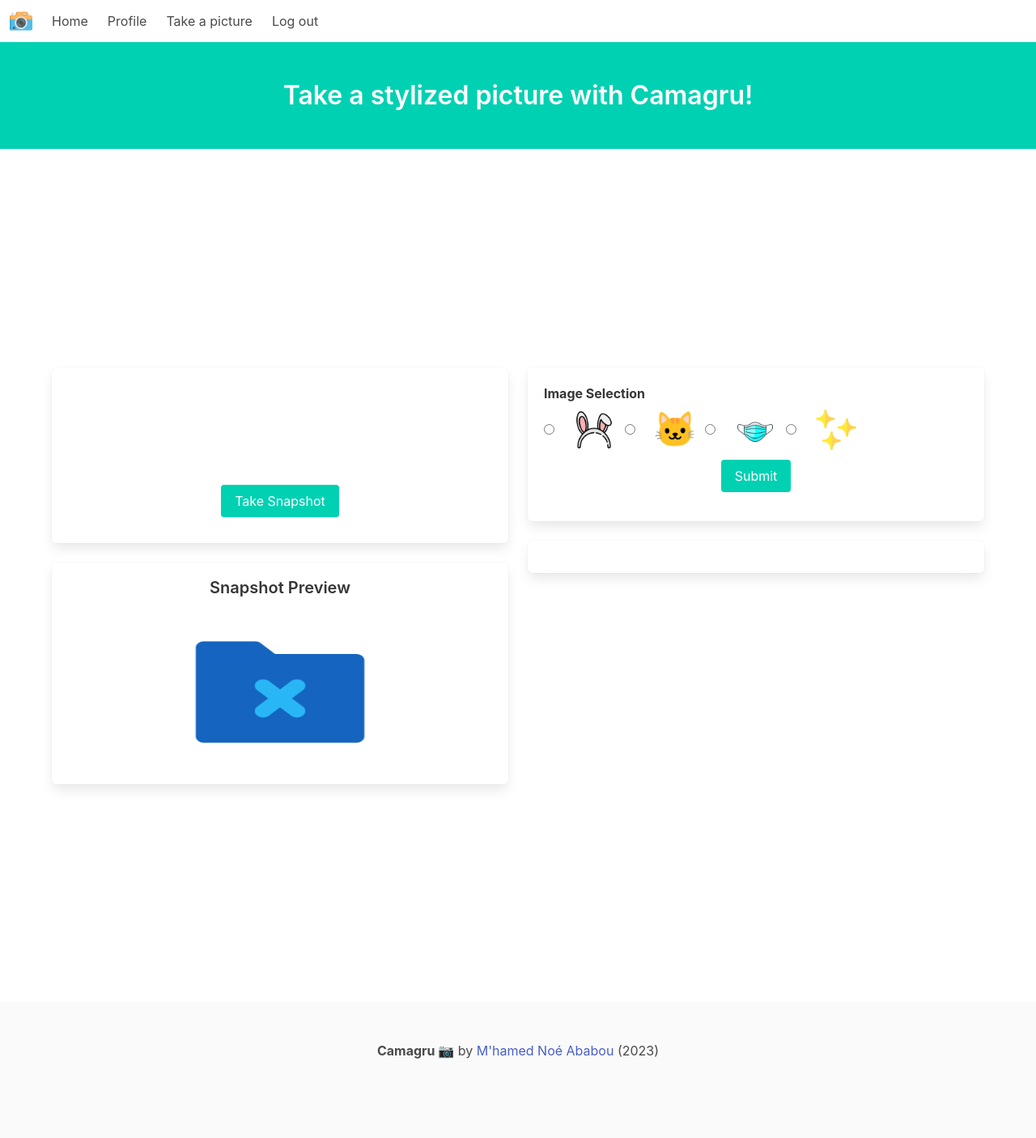
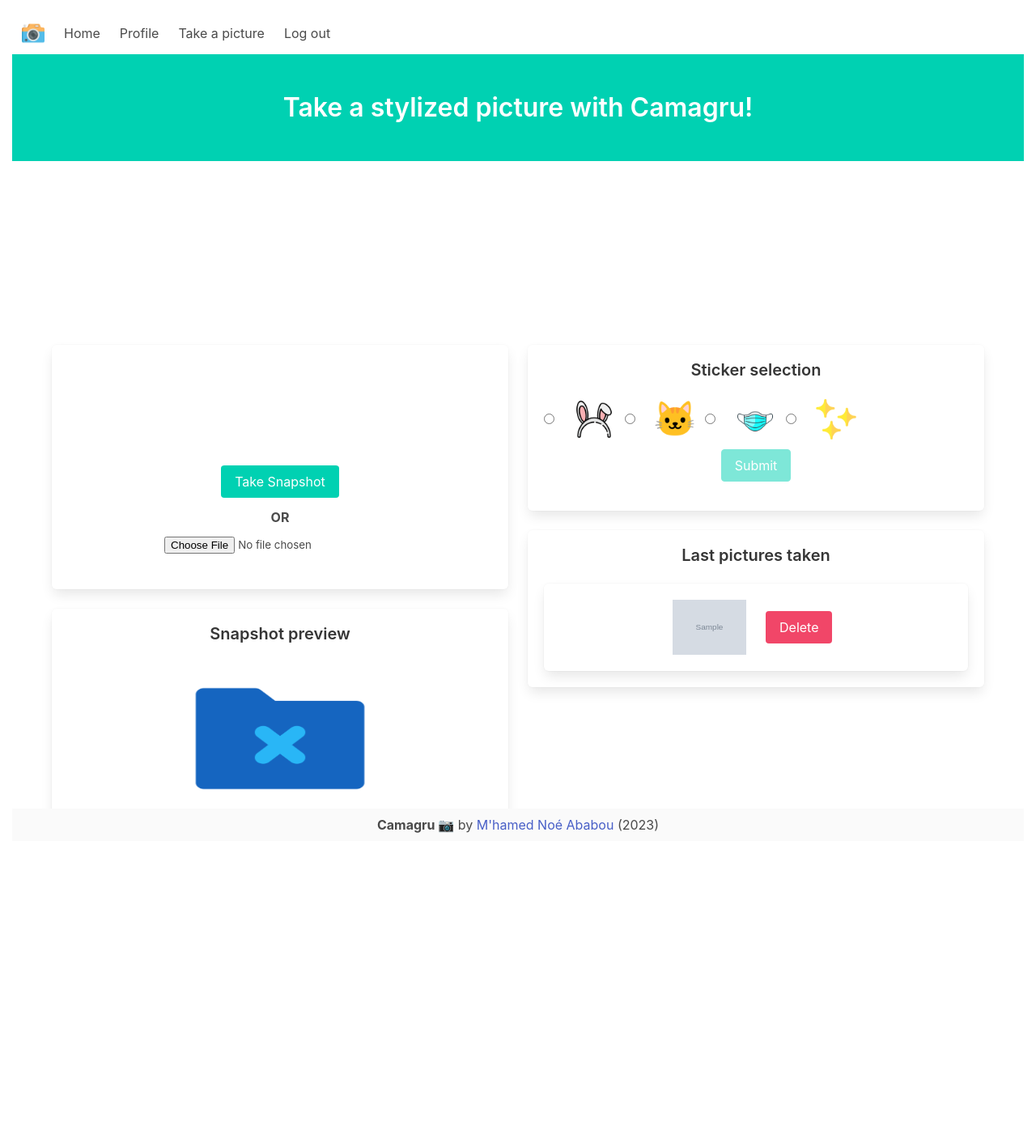
Before and after one commit to ababoum/42_camagru, a PHP site: page /phpmailer/index.php?action=webcam in a window 1280 px wide. Shown: the whole page at 81% size. After the commit the page ends 1029 px from the top, so only its background shows below. Run offline with PHP 8.4, Linux system fonts and the light colour scheme; the visitor is signed in with stand-in values (Sample User, id 1); data comes from the database, SQL or seed files in the repository; tables that the repository leaves empty hold one stand-in row (values such as "Sample post"); grey boxes marked "Sample" are stand-in pictures; some libraries are stand-ins or nearby versions.

Commit message:
features: * add email notifications checkbox in user profile * add post deletion * add image upload

```diff
--- a/srcs/requirements/database/init/create-db.sql
+++ b/srcs/requirements/database/init/create-db.sql
@@ -15,7 +15,8 @@ CREATE TABLE users (
   activation_expiration DATETIME NOT NULL,
   activated_at DATETIME NOT NULL DEFAULT CURRENT_TIMESTAMP,
   creation_date DATETIME NOT NULL DEFAULT CURRENT_TIMESTAMP,
-  update_date DATETIME NOT NULL DEFAULT CURRENT_TIMESTAMP ON UPDATE CURRENT_TIMESTAMP
+  update_date DATETIME NOT NULL DEFAULT CURRENT_TIMESTAMP ON UPDATE CURRENT_TIMESTAMP,
+  accept_notifications tinyint(1) NOT NULL DEFAULT 1
 );
 
 DROP TABLE IF EXISTS password_resets;
--- a/srcs/requirements/php/website/index.php
+++ b/srcs/requirements/php/website/index.php
@@ -116,6 +116,15 @@ try {
                 $id = $_SESSION['id'] ?? "";
                 (new Profile())->update_user($id, $username, $email, $password, $re_password);
             }
+            else if ($_GET['action'] === 'update_email_notifications') {
+                if (isset($_GET['value'])) {
+                    $value = $_GET['value'];
+                    $user_id = $_SESSION['id'];
+                    (new Profile())->update_email_notifications($user_id, $value);
+                } else {
+                    throw new Exception('No value sent');
+                }
+            }
             // COMMENT RELATED ROUTES
             elseif ($_GET['action'] === 'addComment') {
                 if (isset($_GET['id']) && $_GET['id'] > 0) {
@@ -165,6 +174,18 @@ try {
                     throw new Exception("No image or filter sent.");
                 }
             }
+            // POSTS RELATED ROUTES
+            else if ($_GET['action'] === 'delete_post') {
+                if (isset($_GET['id']) && isset($_GET['source'])) {
+                    if ($_GET['source'] === 'cam') {
+                        $source = 'cam';
+                    } else if ($_GET['source'] === 'home') {
+                        $source = 'home';
+                    }
+                    $post_id = $_GET['id'];
+                    (new Post())->delete_post($post_id, $source);
+                }
+            }
             // UNDEFINED ROUTE
             else {
                 throw new Exception("The page requested doesn't exist.");
--- a/srcs/requirements/php/website/src/controllers/comment/add.php
+++ b/srcs/requirements/php/website/src/controllers/comment/add.php
@@ -23,7 +23,7 @@ class AddComment
 
         $commentRepository = new CommentRepository();
         $commentRepository->connection = new DatabaseConnection();
-        $success = $commentRepository->createComment($post, $author, $comment);
+        $success = $commentRepository->create_comment($post, $author, $comment);
         if (!$success) {
             throw new \Exception('The comment cannot be added.');
         } else {
--- a/srcs/requirements/php/website/src/controllers/login.php
+++ b/srcs/requirements/php/website/src/controllers/login.php
@@ -118,6 +118,7 @@ class Login
         $_SESSION['id'] = $user->id;
         $_SESSION['email'] = $user->email;
         $_SESSION['active'] = $user->active;
+        $_SESSION['accept_notifications'] = $user->accept_notifications;
 
         header('Location: index.php');
     }
--- a/srcs/requirements/php/website/src/controllers/post.php
+++ b/srcs/requirements/php/website/src/controllers/post.php
@@ -5,14 +5,16 @@ namespace Application\Controllers\Post;
 require_once('src/lib/database.php');
 require_once('src/model/comment.php');
 require_once('src/model/post.php');
+require_once('src/model/like.php');
 
 use Application\Lib\Database\DatabaseConnection;
 use Application\Model\Comment\CommentRepository;
 use Application\Model\Post\PostRepository;
+use Application\Model\Like\LikeRepository;
 
 class Post
 {
-    public function execute(string $id)
+    public function execute(string $id): void
     {
         $connection = new DatabaseConnection();
 
@@ -22,8 +24,31 @@ class Post
 
         $commentRepository = new CommentRepository();
         $commentRepository->connection = $connection;
-        $comments = $commentRepository->getComments($id);
+        $comments = $commentRepository->get_comments($id);
 
         require('templates/post.php');
     }
+
+    public function delete_post(string $post_id, string $source): void
+    {
+        $connection = new DatabaseConnection();
+
+        $postRepository = new PostRepository();
+        $postRepository->connection = $connection;
+        $postRepository->delete_post($post_id, $source);
+
+        $commentRepository = new CommentRepository();
+        $commentRepository->connection = $connection;
+        $commentRepository->delete_comments($post_id);
+
+        $likeRepository = new LikeRepository();
+        $likeRepository->connection = $connection;
+        $likeRepository->delete_likes($post_id);
+
+        if ($source == 'cam') {
+            header('Location: index.php?action=webcam');
+        } else {
+            header('Location: index.php');
+        }
+    }
 }
--- a/srcs/requirements/php/website/src/controllers/profile.php
+++ b/srcs/requirements/php/website/src/controllers/profile.php
@@ -18,6 +18,7 @@ class Profile
         $user->username = $_SESSION['username'];
         $user->email = $_SESSION['email'];
         $user->active = $_SESSION['active'];
+        $user->accept_notifications = $_SESSION['accept_notifications'];
 
         require('templates/profile.php');
     }
@@ -50,4 +51,20 @@ class Profile
 
         header('Location: index.php?action=profile');
     }
+
+    public function update_email_notifications(string $user_id, int $accept_notifications)
+    {
+        $userRepository = new UserRepository();
+        $userRepository->connection = new DatabaseConnection();
+
+        if ($accept_notifications !== 1 && $accept_notifications !== 0) {
+            throw new \Exception('Invalid value for email notifications.');
+        }
+        $userRepository->update_email_notifications($user_id, $accept_notifications);
+
+        $_SESSION['accept_notifications'] = $accept_notifications;
+
+        header('Location: index.php?action=profile');
+
+    }
 }
--- a/srcs/requirements/php/website/src/controllers/signup.php
+++ b/srcs/requirements/php/website/src/controllers/signup.php
@@ -29,6 +29,7 @@ class Signup
         $_SESSION['id'] = $user->id;
         $_SESSION['email'] = $user->email;
         $_SESSION['active'] = $user->active;
+        $_SESSION['accept_notifications'] = $user->accept_notifications;
 
         $_SESSION['info'] = 'Your account has been created successfully! You are now logged in.
         <b>You still need to verify your email address. Please check your inbox.</b>';
--- a/srcs/requirements/php/website/src/controllers/webcam.php
+++ b/srcs/requirements/php/website/src/controllers/webcam.php
@@ -24,7 +24,7 @@ class Webcam
         $postRepository = new PostRepository();
         $postRepository->connection = new DatabaseConnection();
 
-        $posts = $postRepository->get_posts_by_user_id($_SESSION['user_id']);
+        $posts = $postRepository->get_posts_by_user_id($_SESSION['id']);
 
         require('templates/webcam.php');
     }
@@ -35,6 +35,15 @@ class Webcam
         $img = base64_decode($img);
         if ($img === false)
             throw new \Exception('Error while decoding image (snapshot)');
+        // Check if the image is less than 5MB
+        if (strlen($img) > 5000000)
+            throw new \Exception('Image is too big (snapshot)');
+        // Check if the image is a valid image
+        $f = finfo_open();
+        $mime_type = finfo_buffer($f, $img, FILEINFO_MIME_TYPE);
+        if ($mime_type !== 'image/png')
+            throw new \Exception('Image is not a valid image (snapshot)');
+        // Generate a GD image
         $img = imagecreatefromstring($img);
         if ($img === false)
             throw new \Exception('Error while creating image from string (snapshot)');
@@ -50,7 +59,7 @@ class Webcam
         $new_img_name = uniqid() . '.png';
         $new_img_path = 'uploads/' . $new_img_name;
 
-        if ( ImgTools::super_impose($img, $filter, $new_img_path) === false)
+        if (ImgTools::super_impose($img, $filter, $new_img_path) === false)
             throw new \Exception('Error while superimposing image');
 
         $postRepository->save_post($new_img_path, $user_id);
--- a/srcs/requirements/php/website/src/model/comment.php
+++ b/srcs/requirements/php/website/src/model/comment.php
@@ -19,7 +19,7 @@ class CommentRepository
 {
     public DatabaseConnection $connection;
 
-    public function getComments(string $post): array
+    public function get_comments(string $post): array
     {
         $statement = $this->connection->getConnection()->prepare(
             "SELECT c.id, u.username AS author, comment, DATE_FORMAT(creation_date, '%d/%M/%Y at %Hh%imin%ss') AS creation_date, post_id FROM comments c LEFT JOIN users u ON c.user_id = u.id WHERE post_id = ? ORDER BY creation_date DESC"
@@ -41,7 +41,7 @@ class CommentRepository
         return $comments;
     }
 
-    public function getComment(string $id): ?Comment
+    public function get_comment(string $id): ?Comment
     {
         $statement = $this->connection->getConnection()->prepare(
             "SELECT c.id, u.username AS author, comment, DATE_FORMAT(creation_date, '%d/%M/%Y at %Hh%imin%ss') AS creation_date, post_id FROM comments c LEFT JOIN users u ON c.user_id = u.id WHERE c.id = ?"
@@ -63,7 +63,7 @@ class CommentRepository
         return $comment;
     }
 
-    public function createComment(string $post, string $author, string $comment): bool
+    public function create_comment(string $post, string $author, string $comment): bool
     {
         $statement = $this->connection->getConnection()->prepare(
             'INSERT INTO comments(post_id, author, comment, comment_date) VALUES(?, ?, ?, NOW())'
@@ -72,4 +72,12 @@ class CommentRepository
 
         return ($affectedLines > 0);
     }
+
+    public function delete_comments(string $post_id): void
+    {
+        $statement = $this->connection->getConnection()->prepare(
+            'DELETE FROM comments WHERE post_id = ?'
+        );
+        $statement->execute([$post_id]);
+    }
 }
--- /dev/null
+++ b/srcs/requirements/php/website/src/model/like.php
@@ -0,0 +1,37 @@
+<?php
+
+namespace Application\Model\Like;
+
+require_once('src/lib/database.php');
+
+use Application\Lib\Database\DatabaseConnection;
+
+class Like
+{
+    public string $id;
+    public string $liker;
+    public string $creationDate;
+    public string $post_id;
+}
+
+class LikeRepository
+{
+    public DatabaseConnection $connection;
+
+    public function add_like(string $post_id, string $liker_id): bool
+    {
+        $statement = $this->connection->getConnection()->prepare(
+            "INSERT INTO likes (post_id, liker_id) VALUES (?, ?)"
+        );
+
+        return $statement->execute([$post_id, $liker_id]);
+    }
+
+    public function delete_likes(string $post_id): void
+    {
+        $statement = $this->connection->getConnection()->prepare(
+            "DELETE FROM likes WHERE post_id = ?"
+        );
+        $statement->execute([$post_id]);
+    }
+}
--- a/srcs/requirements/php/website/src/model/post.php
+++ b/srcs/requirements/php/website/src/model/post.php
@@ -39,7 +39,7 @@ class PostRepository
     {
         // Returns the 5 most recent posts
         $statement = $this->connection->getConnection()->query(
-            "SELECT id, title, image_path, DATE_FORMAT(creation_date, '%d/%M/%Y at %Hh%imin%ss') AS creation_date FROM posts ORDER BY creation_date DESC LIMIT 0, 5"
+            "SELECT id, title, image_path, DATE_FORMAT(creation_date, '%d-%M-%Y at %Hh%imin%ss') AS creation_date FROM posts ORDER BY creation_date DESC LIMIT 0, 5"
         );
         $posts = [];
         while (($row = $statement->fetch())) {
@@ -69,7 +69,7 @@ class PostRepository
         // Returns the 5 posts of the page, with the number of likes
         $statement = $this->connection->getConnection()->prepare(
             "SELECT posts.id, posts.title, posts.image_path,
-                DATE_FORMAT(posts.creation_date, '%d/%M/%Y at %Hh%imin%ss') AS creation_date,
+                DATE_FORMAT(posts.creation_date, '%d-%M-%Y at %Hh%imin%ss') AS creation_date,
                 COUNT(likes.id) AS number_of_likes
             FROM posts
             LEFT JOIN likes ON posts.id = likes.post_id
@@ -105,7 +105,10 @@ class PostRepository
     public function get_posts_by_user_id(string $user_id): array
     {
         $statement = $this->connection->getConnection()->prepare(
-            "SELECT id, title, image_path, DATE_FORMAT(creation_date, '%d/%M/%Y at %Hh%imin%ss') AS creation_date FROM posts WHERE user_id = ? ORDER BY creation_date DESC"
+            "SELECT id, title, image_path, DATE_FORMAT(creation_date, '%d-%M-%Y at %Hh%imin%ss') AS creation_date
+            FROM posts
+            WHERE user_id = ?
+            ORDER BY creation_date DESC"
         );
         $statement->execute([$user_id]);
 
@@ -122,4 +125,12 @@ class PostRepository
 
         return $posts;
     }
+
+    public function delete_post(string $post_id): void
+    {
+        $statement = $this->connection->getConnection()->prepare(
+            "DELETE FROM posts WHERE id = ?"
+        );
+        $statement->execute([$post_id]);
+    }
 }
--- a/srcs/requirements/php/website/style.css
+++ b/srcs/requirements/php/website/style.css
@@ -1,3 +1,4 @@
+body,
 html {
     height: 100%;
 }
@@ -6,8 +7,18 @@ body {
     display: flex;
     flex-direction: column;
     min-height: 100vh;
+    padding: 15px;
 }
 
 .hero.is-fullheight {
     flex: 1;
 }
+
+#page-content {
+    flex: 1;
+    overflow-y: auto;
+}
+
+.footer {
+    padding: 0.5rem;
+}
--- a/srcs/requirements/php/website/templates/footer.php
+++ b/srcs/requirements/php/website/templates/footer.php
@@ -1,7 +1,3 @@
-<footer class="footer">
-    <div class="content has-text-centered mt-auto">
-        <p>
-            <b>Camagru 📷</b> by <a href="https://github.com/ababoum">M'hamed Noé Ababou</a> (2023)
-        </p>
-    </div>
+<footer class="footer has-text-centered mt-auto">
+    <b>Camagru 📷</b> by <a href="https://github.com/ababoum">M'hamed Noé Ababou</a> (2023)
 </footer>
--- a/srcs/requirements/php/website/templates/layout.php
+++ b/srcs/requirements/php/website/templates/layout.php
@@ -1,7 +1,6 @@
 <!DOCTYPE html>
-<html>
 
-<head>
+
 <meta charset="utf-8" />
 <title>
     <?= $title ?>
@@ -10,8 +9,6 @@
 <link rel="stylesheet" href="style.css">
 </head>
 
-<body>
+<div id="page-content">
     <?= $content ?>
-</body>
-
-</html>
+</div>
--- a/srcs/requirements/php/website/templates/webcam.php
+++ b/srcs/requirements/php/website/templates/webcam.php
@@ -20,12 +20,20 @@
                         <div class="columns is-centered">
                             <div class="column is-half">
                                 <!-- Webcam preview container -->
-                        <div id="webcamPreviewContainer">
+                                <div id="webcamPreviewContainer" class="mb-1">
                                     <video id="webcamPreviewVideo" width="100%" height="auto" autoplay playsinline></video>
                                 </div>
-                        <div class="field is-grouped is-grouped-centered">
-                            <div class="control">
+                                <div class="columns is-centered is-vcentered">
+                                    <div class="column is-flex is-justify-content-center">
                                         <button id="takeSnapshotButton" class="button is-primary">Take Snapshot</button>
+                                    </div>
+                                </div>
+                                <div class="columns is-centered is-vcentered">
+                                    <b class="has-text-centered">OR</b>
+                                </div>
+                                <div class="columns is-centered is-vcentered">
+                                    <div class="column is-flex is-justify-content-center">
+                                        <input type="file" id="imageUpload" accept="image/png" onchange="previewImage(event);updateImageInput(event)">
                                     </div>
                                 </div>
                                 <canvas id="snapshotCanvas" style="display: none;"></canvas>
@@ -35,7 +43,7 @@
                     <!-- Snapshot Preview -->
                     <div class="box">
                         <div id="snapshotPreviewContainer" class="has-text-centered">
-                            <h3 class="title is-5">Snapshot Preview</h3>
+                            <h3 class="title is-5 has-text-centered">Snapshot preview</h3>
                             <div class="columns is-centered">
                                 <div class="column is-half">
                                     <figure class="image is-4by3">
@@ -51,17 +59,17 @@
                     <div class="box">
                         <form id="myForm" action="index.php?action=save_shot" method="POST" enctype="multipart/form-data">
                             <div class="field">
-                                <label class="label">Image Selection</label>
+                                <h3 class="title is-5 has-text-centered">Sticker selection</h3>
                                 <div class="control">
                                     <div class="image-list">
                                         <?php foreach ($stickers as $sticker) { ?>
-                                            <label class="radio image-item">
+                                            <label class="radio image-item" onclick="enableSubmit()">
                                                 <div class="columns is-vcentered">
                                                     <div class="column is-narrow">
                                                         <input type="radio" name="selectedSticker" value="<?= $sticker->image_path ?>" required>
                                                     </div>
                                                     <div class="column">
-                                                        <img width="50" height="50" src="<?= $sticker->image_path; ?>" alt="<?= $sticker->title; ?>" class="image" onclick="selectImage('<?= $sticker->image_path; ?>')">
+                                                        <img width="50" height="50" src="<?= $sticker->image_path; ?>" alt="<?= $sticker->title; ?>" class="image">
                                                     </div>
                                                 </div>
                                             </label>
@@ -71,7 +79,7 @@
                             </div>
                             <div class="field is-grouped is-grouped-centered">
                                 <div class="control">
-                                    <button type="submit" class="button is-primary">Submit</button>
+                                    <button type="submit" class="button is-primary" id="submitButton" disabled>Submit</button>
                                 </div>
                             </div>
                             <input id="webcamImage" type="hidden" name="webcamImage" required>
@@ -79,7 +87,22 @@
                     </div>
                     <!-- PREVIEW OF POSTS -->
                     <div class="box">
-                        <!-- TO DO -->
+                        <h3 class="title is-5 has-text-centered">Last pictures taken</h3>
+                        <?php if (empty($posts)) { ?>
+                            <p class="has-text-centered">No posts available.</p>
+                        <?php } ?>
+                        <?php foreach ($posts as $post) { ?>
+                            <div class="box is-flex is-justify-content-center">
+                                <div class="columns is-vcentered">
+                                    <div class="column">
+                                        <img src="<?= $post->image_path; ?>" alt="<?= $post->title; ?>" width="100" height="auto" />
+                                    </div>
+                                    <div class="column">
+                                        <button class="button is-danger" onclick="window.location.href='index.php?action=delete_post&id=<?= $post->id; ?>&source=cam'">Delete</button>
+                                    </div>
+                                </div>
+                            </div>
+                        <?php } ?>
                     </div>
                 </div>
             </div>
@@ -88,15 +111,12 @@
 </section>
 
 
-
 <script>
-    // JavaScript function to handle image selection
-    function selectImage(imageUrl) {
-        // Set the selected image value in the form input
-        document.getElementById('selectedImage').value = imageUrl;
+    function enableSubmit() {
+        document.getElementById('submitButton').disabled = false;
     }
 
-    // JavaScript function to handle webcam preview and snapshot
+    // Handle webcam preview and snapshot
     document.addEventListener('DOMContentLoaded', function() {
         var video = document.getElementById('webcamPreviewVideo');
         var canvas = document.getElementById('snapshotCanvas');
@@ -136,6 +156,35 @@
             console.log('Snapshot size: ' + canvas.width + 'x' + canvas.height);
         });
     });
+
+    // Handle preview fir uploaded images
+    function previewImage(event) {
+        const input = event.target;
+        const snapshotPreviewImage = document.getElementById('snapshotPreviewImage');
+
+        if (input.files && input.files[0]) {
+            const reader = new FileReader();
+
+            reader.onload = function(e) {
+                snapshotPreviewImage.src = e.target.result;
+                snapshotPreviewImage.style.display = 'block';
+            };
+
+            reader.readAsDataURL(input.files[0]);
+        }
+    }
+
+    // Handle update of image input
+    function updateImageInput(event) {
+        const fileInput = event.target;
+        const file = fileInput.files[0];
+
+        const reader = new FileReader();
+        reader.onload = function() {
+            document.getElementById('webcamImage').value = reader.result;
+        };
+        reader.readAsDataURL(file);
+    }
 </script>
 
 
```
Also changed, not shown: srcs/requirements/php/website/src/model/user.php (+27 -3 lines), srcs/requirements/php/website/templates/profile.php (+24 -4 lines). Lines whose indentation alone changed are shown as unchanged.
